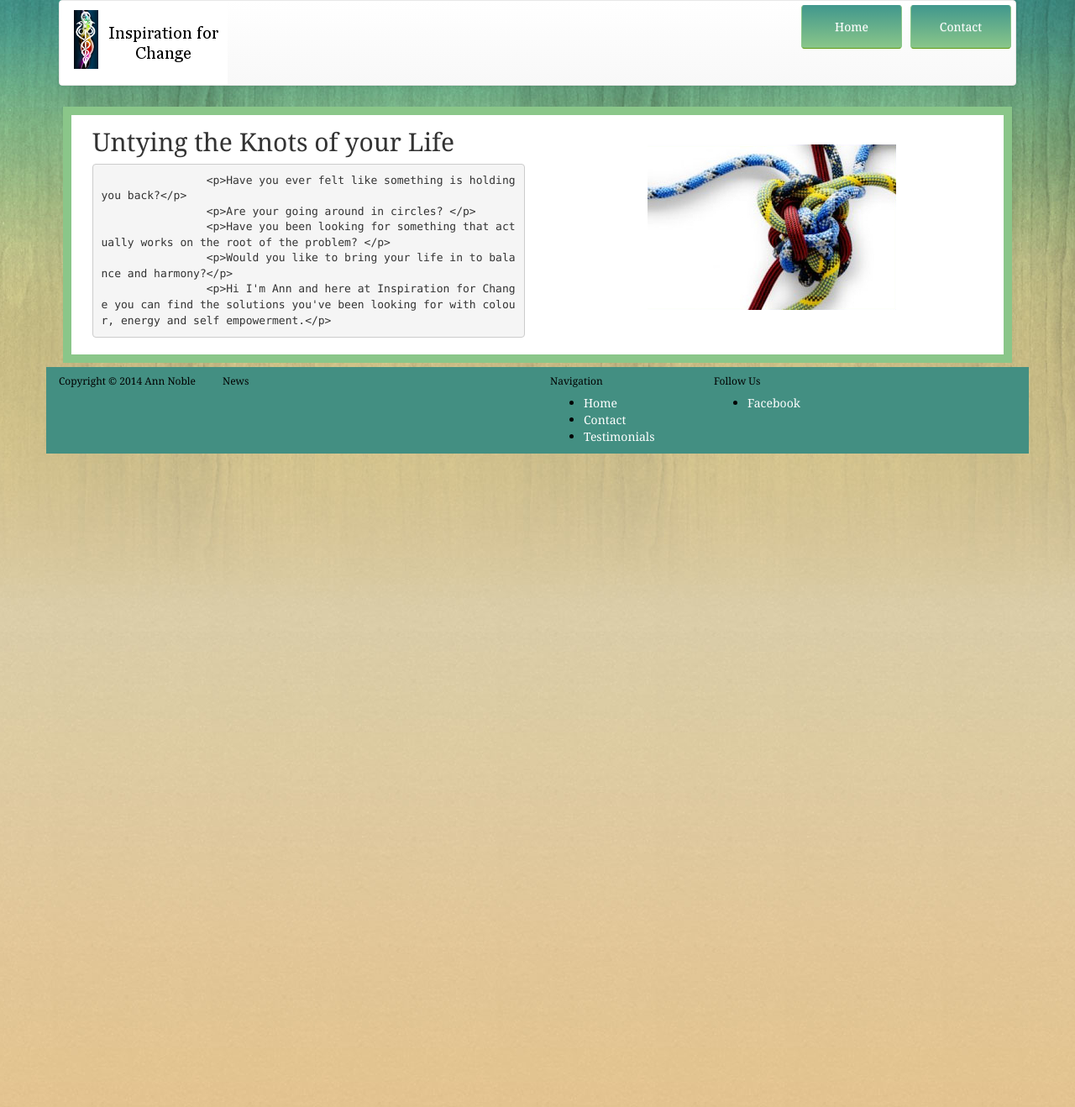
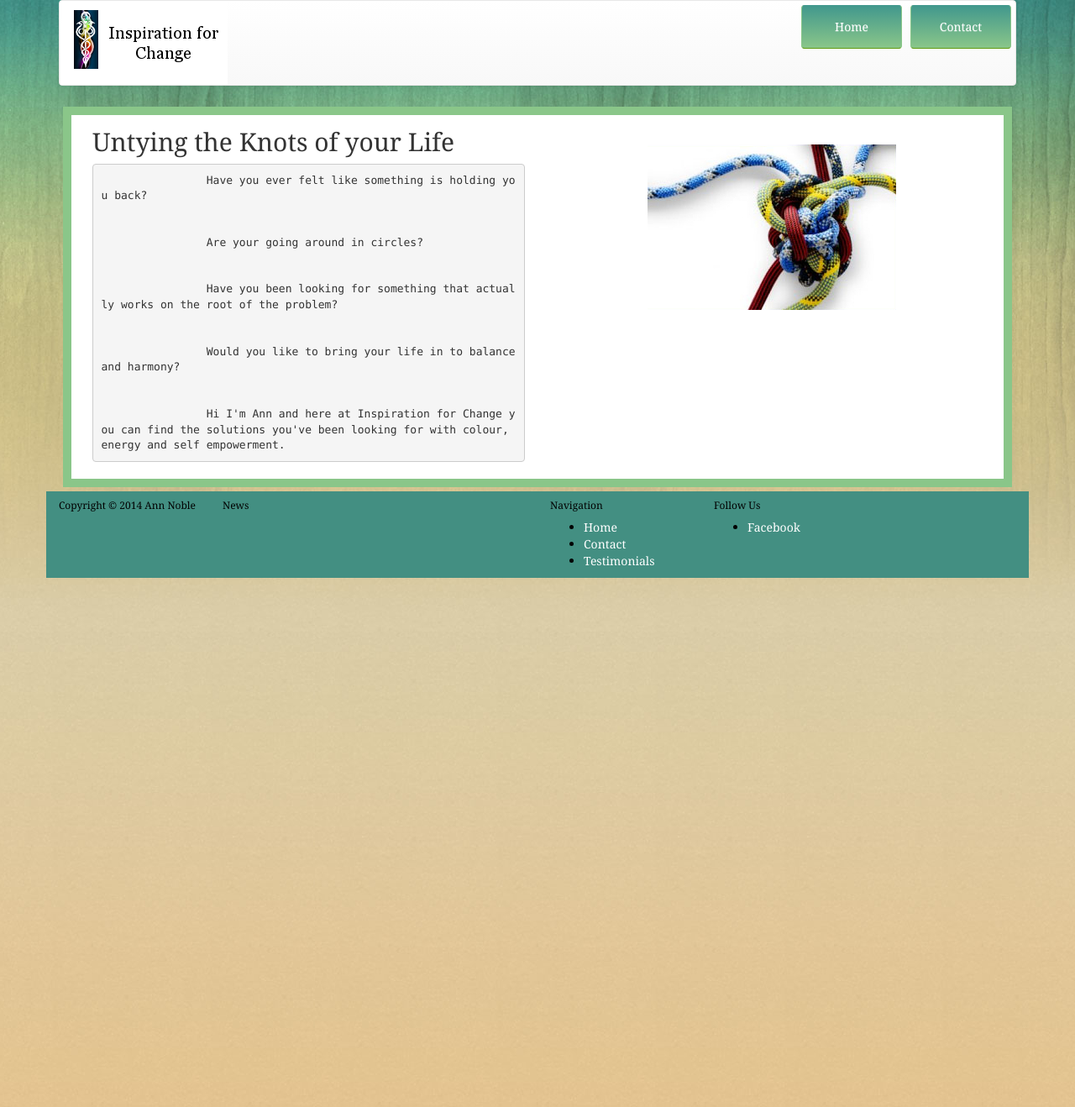
Before and after one commit to designerwebhosting/inspirationforchange, a Jekyll site: the page built from about.md, in a window 1280 px wide. Shown: the whole page at 84% size. Built offline with Jekyll 4.4.1, drawn with Linux system fonts in a browser that asks for light colours; nearby versions of some CDN libraries; library files that are not in the unit come from our copies.

Commit message:
Update about.md

```diff
--- a/about.md
+++ b/about.md
@@ -2,9 +2,19 @@
 title: about
 layout: default
 ---
-<h2>Untying the Knots of your Life</h2>
-			<p>Have you ever felt like something is holding you back?</p>
-			<p>Are your going around in circles? </p>
-			<p>Have you been looking for something that actually works on the root of the problem? </p>
-			<p>Would you like to bring your life in to balance and harmony?</p>
-			<p>Hi I'm Ann and here at Inspiration for Change you can find the solutions you've been looking for with colour, energy and self empowerment.</p>
+## Untying the Knots of your Life
+
+
+			Have you ever felt like something is holding you back?
+
+
+			Are your going around in circles?
+
+
+			Have you been looking for something that actually works on the root of the problem?
+
+
+			Would you like to bring your life in to balance and harmony?
+
+
+			Hi I'm Ann and here at Inspiration for Change you can find the solutions you've been looking for with colour, energy and self empowerment.
```
